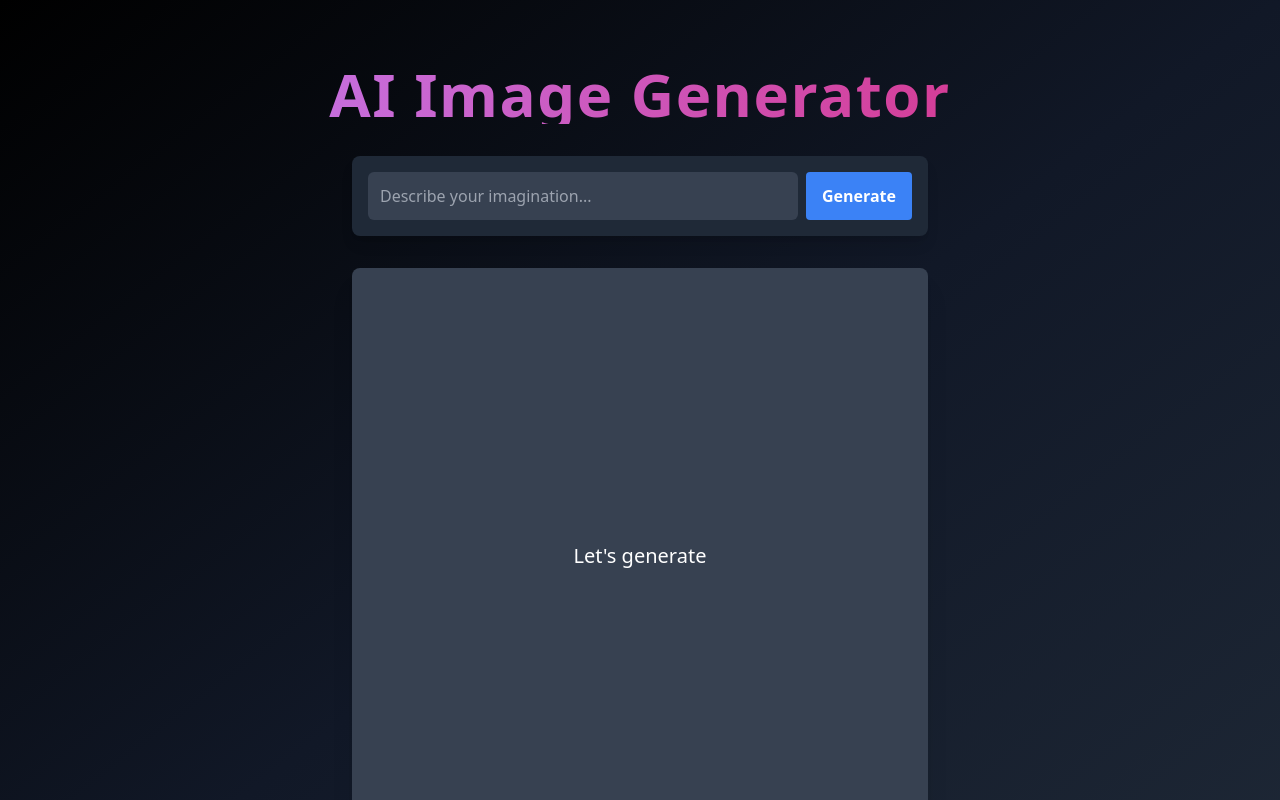
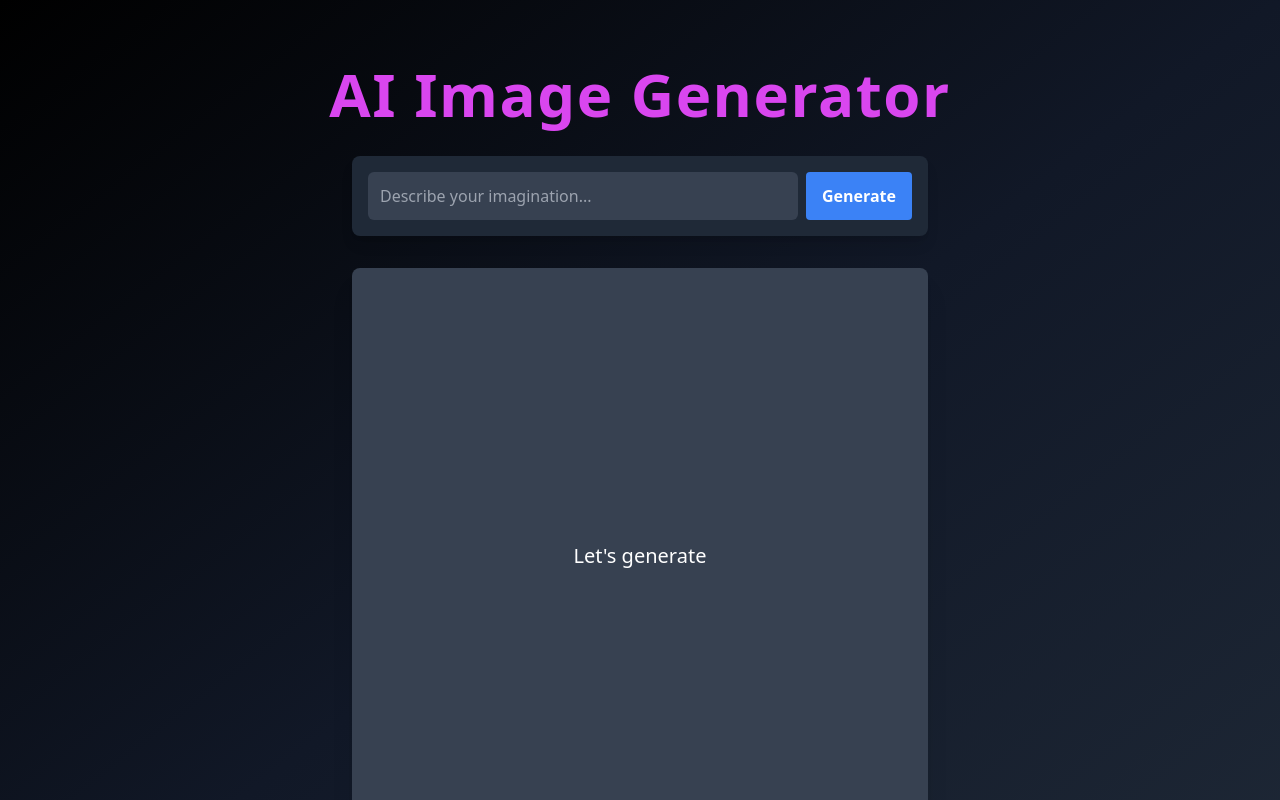
Before and after one commit to 111161226/Image-Generator, a React (Vite) app: page / in a window 1280 px wide. Shown: the top 800 px of the page. Built offline with nearby package versions, Linux system fonts and the light colour scheme; no server answers.

Commit message:
fic a little part of color

```diff
--- a/src/App.tsx
+++ b/src/App.tsx
@@ -126,7 +126,7 @@
 
   return (
       <div className="min-h-screen bg-gradient-to-br from-black via-gray-900 to-gray-800 text-white p-8">
-        <h1 className="text-6xl text-center bg-clip-text text-transparent bg-gradient-to-r from-purple-400 to-pink-600 font-extrabold tracking-wide my-8 ">
+        <h1 className="text-6xl text-fuchsia-500 text-center font-extrabold tracking-wide my-8 ">
           AI Image Generator
         </h1>
         <div className="flex justify-center mb-8">
```
